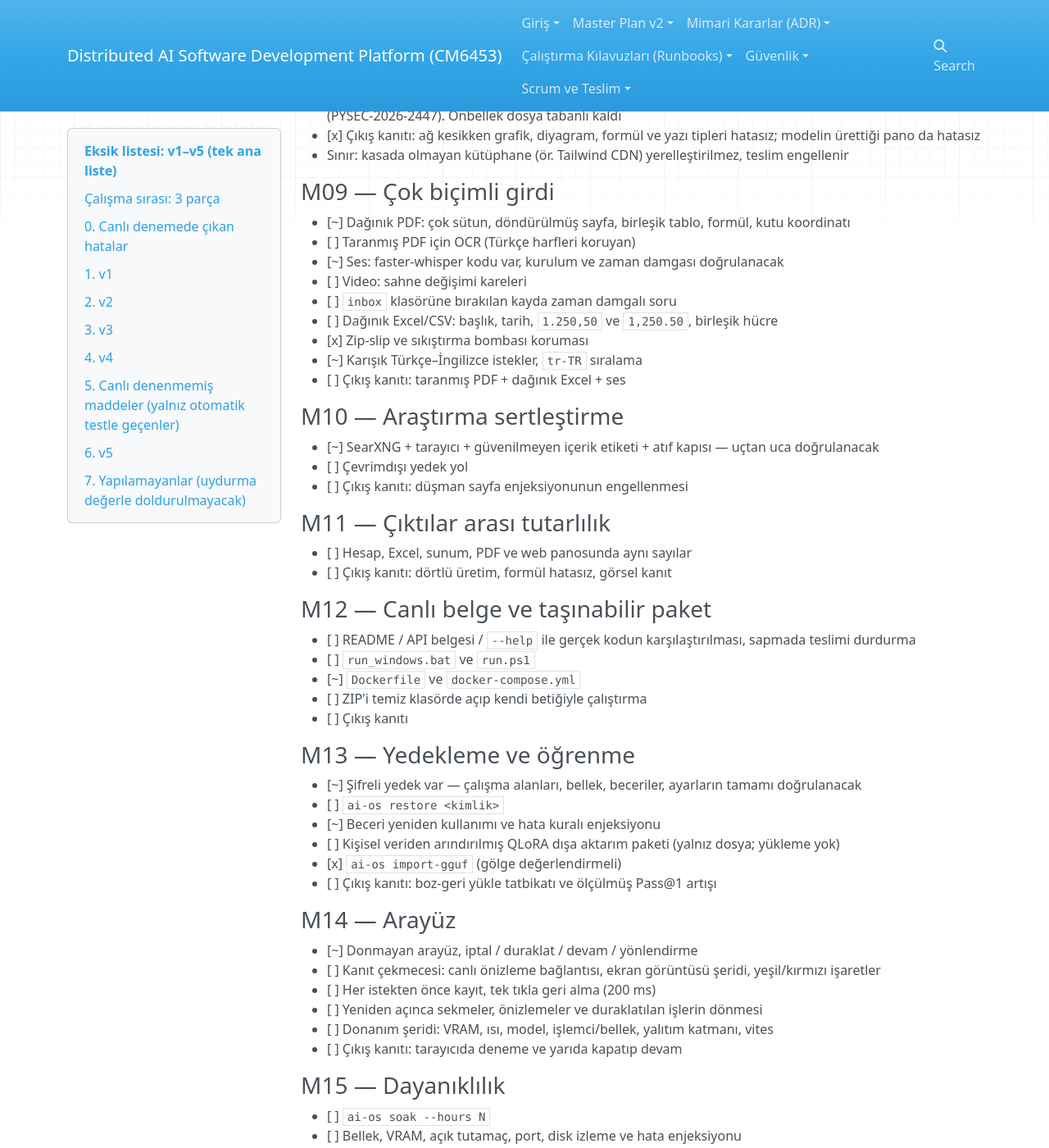
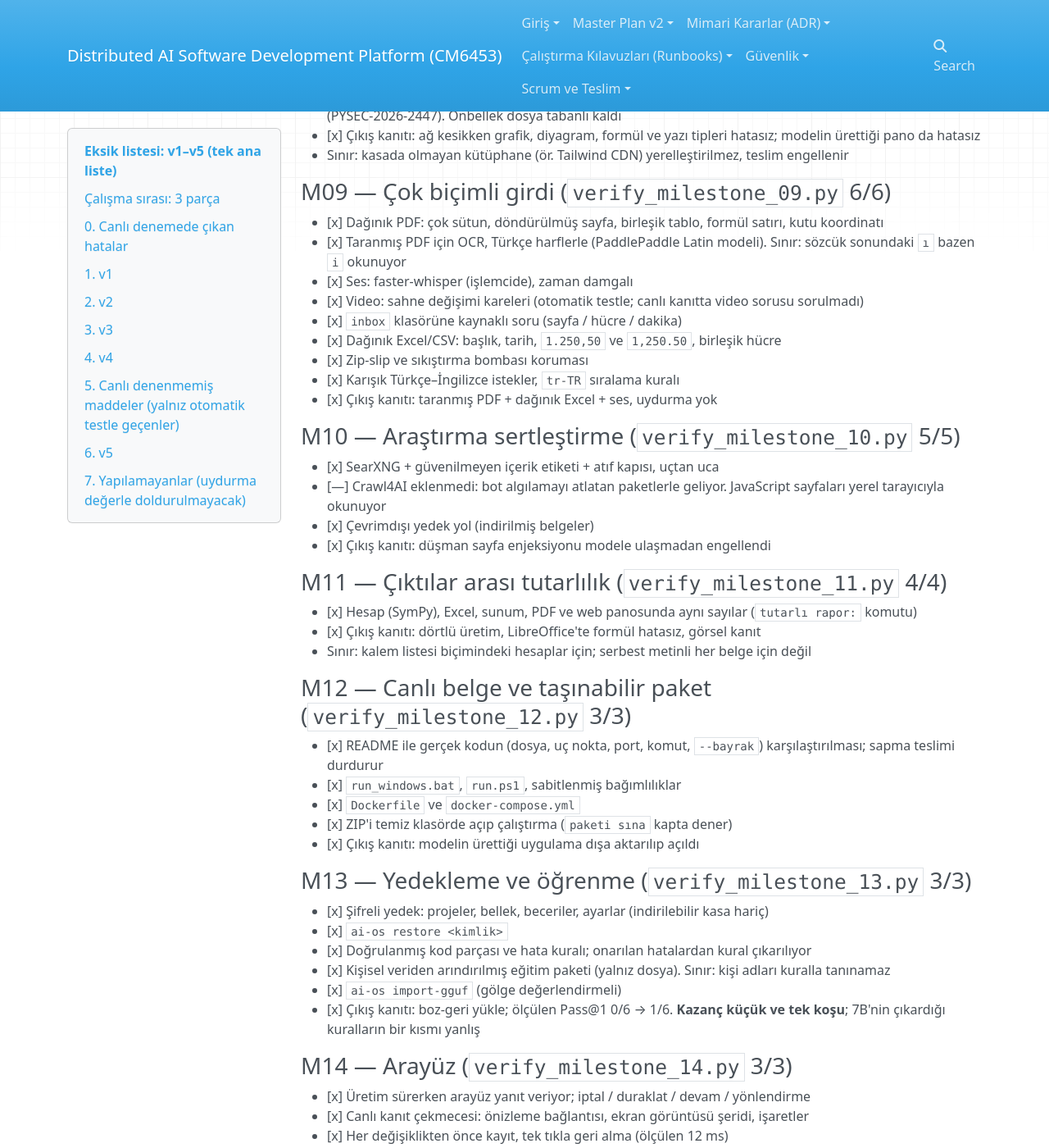
Before and after one commit to bostnishak/distributed-ai-dev-platform, an MkDocs documentation site: the page built from docs/eksik-listesi.md, in a window 1280 px wide and 1400 px high, scrolled down 6473 px. Shown: the whole window at 82% size. Built offline with MkDocs 1.6.1, drawn with Linux system fonts in a browser that asks for light colours; nearby versions of some CDN libraries; some of the changed text lies outside the part shown.

Commit message:
docs: milestones 9-15 with their live proofs; M14 browser step waits without string evaluation
Co-Authored-By: Claude Sonnet 5.5 <noreply@anthropic.com>

```diff
--- a/docs/eksik-listesi.md
+++ b/docs/eksik-listesi.md
@@ -248,66 +248,69 @@ Her parçanın sonunda: tam test ve denetimler, commit, push, PR; sonra modeller
 - [x] Çıkış kanıtı: ağ kesikken grafik, diyagram, formül ve yazı tipleri hatasız; modelin ürettiği pano da hatasız
 - Sınır: kasada olmayan kütüphane (ör. Tailwind CDN) yerelleştirilmez, teslim engellenir
 
-### M09 — Çok biçimli girdi
+### M09 — Çok biçimli girdi (`verify_milestone_09.py` 6/6)
 
-- [~] Dağınık PDF: çok sütun, döndürülmüş sayfa, birleşik tablo, formül, kutu koordinatı
-- [ ] Taranmış PDF için OCR (Türkçe harfleri koruyan)
-- [~] Ses: faster-whisper kodu var, kurulum ve zaman damgası doğrulanacak
-- [ ] Video: sahne değişimi kareleri
-- [ ] `inbox` klasörüne bırakılan kayda zaman damgalı soru
-- [ ] Dağınık Excel/CSV: başlık, tarih, `1.250,50` ve `1,250.50`, birleşik hücre
+- [x] Dağınık PDF: çok sütun, döndürülmüş sayfa, birleşik tablo, formül satırı, kutu koordinatı
+- [x] Taranmış PDF için OCR, Türkçe harflerle (PaddlePaddle Latin modeli). Sınır: sözcük sonundaki `ı` bazen `i` okunuyor
+- [x] Ses: faster-whisper (işlemcide), zaman damgalı
+- [x] Video: sahne değişimi kareleri (otomatik testle; canlı kanıtta video sorusu sorulmadı)
+- [x] `inbox` klasörüne kaynaklı soru (sayfa / hücre / dakika)
+- [x] Dağınık Excel/CSV: başlık, tarih, `1.250,50` ve `1,250.50`, birleşik hücre
 - [x] Zip-slip ve sıkıştırma bombası koruması
-- [~] Karışık Türkçe–İngilizce istekler, `tr-TR` sıralama
-- [ ] Çıkış kanıtı: taranmış PDF + dağınık Excel + ses
+- [x] Karışık Türkçe–İngilizce istekler, `tr-TR` sıralama kuralı
+- [x] Çıkış kanıtı: taranmış PDF + dağınık Excel + ses, uydurma yok
 
-### M10 — Araştırma sertleştirme
+### M10 — Araştırma sertleştirme (`verify_milestone_10.py` 5/5)
 
-- [~] SearXNG + tarayıcı + güvenilmeyen içerik etiketi + atıf kapısı — uçtan uca doğrulanacak
-- [ ] Çevrimdışı yedek yol
-- [ ] Çıkış kanıtı: düşman sayfa enjeksiyonunun engellenmesi
+- [x] SearXNG + güvenilmeyen içerik etiketi + atıf kapısı, uçtan uca
+- [—] Crawl4AI eklenmedi: bot algılamayı atlatan paketlerle geliyor. JavaScript sayfaları yerel tarayıcıyla okunuyor
+- [x] Çevrimdışı yedek yol (indirilmiş belgeler)
+- [x] Çıkış kanıtı: düşman sayfa enjeksiyonu modele ulaşmadan engellendi
 
-### M11 — Çıktılar arası tutarlılık
+### M11 — Çıktılar arası tutarlılık (`verify_milestone_11.py` 4/4)
 
-- [ ] Hesap, Excel, sunum, PDF ve web panosunda aynı sayılar
-- [ ] Çıkış kanıtı: dörtlü üretim, formül hatasız, görsel kanıt
+- [x] Hesap (SymPy), Excel, sunum, PDF ve web panosunda aynı sayılar (`tutarlı rapor:` komutu)
+- [x] Çıkış kanıtı: dörtlü üretim, LibreOffice'te formül hatasız, görsel kanıt
+- Sınır: kalem listesi biçimindeki hesaplar için; serbest metinli her belge için değil
 
-### M12 — Canlı belge ve taşınabilir paket
+### M12 — Canlı belge ve taşınabilir paket (`verify_milestone_12.py` 3/3)
 
-- [ ] README / API belgesi / `--help` ile gerçek kodun karşılaştırılması, sapmada teslimi durdurma
-- [ ] `run_windows.bat` ve `run.ps1`
-- [~] `Dockerfile` ve `docker-compose.yml`
-- [ ] ZIP'i temiz klasörde açıp kendi betiğiyle çalıştırma
-- [ ] Çıkış kanıtı
+- [x] README ile gerçek kodun (dosya, uç nokta, port, komut, `--bayrak`) karşılaştırılması; sapma teslimi durdurur
+- [x] `run_windows.bat`, `run.ps1`, sabitlenmiş bağımlılıklar
+- [x] `Dockerfile` ve `docker-compose.yml`
+- [x] ZIP'i temiz klasörde açıp çalıştırma (`paketi sına` kapta dener)
+- [x] Çıkış kanıtı: modelin ürettiği uygulama dışa aktarılıp açıldı
 
-### M13 — Yedekleme ve öğrenme
+### M13 — Yedekleme ve öğrenme (`verify_milestone_13.py` 3/3)
 
-- [~] Şifreli yedek var — çalışma alanları, bellek, beceriler, ayarların tamamı doğrulanacak
-- [ ] `ai-os restore <kimlik>`
-- [~] Beceri yeniden kullanımı ve hata kuralı enjeksiyonu
-- [ ] Kişisel veriden arındırılmış QLoRA dışa aktarım paketi (yalnız dosya; yükleme yok)
+- [x] Şifreli yedek: projeler, bellek, beceriler, ayarlar (indirilebilir kasa hariç)
+- [x] `ai-os restore <kimlik>`
+- [x] Doğrulanmış kod parçası ve hata kuralı; onarılan hatalardan kural çıkarılıyor
+- [x] Kişisel veriden arındırılmış eğitim paketi (yalnız dosya). Sınır: kişi adları kuralla tanınamaz
 - [x] `ai-os import-gguf` (gölge değerlendirmeli)
-- [ ] Çıkış kanıtı: boz-geri yükle tatbikatı ve ölçülmüş Pass@1 artışı
+- [x] Çıkış kanıtı: boz-geri yükle; ölçülen Pass@1 0/6 → 1/6. **Kazanç küçük ve tek koşu**; 7B'nin çıkardığı kuralların bir kısmı yanlış
 
-### M14 — Arayüz
+### M14 — Arayüz (`verify_milestone_14.py` 3/3)
 
-- [~] Donmayan arayüz, iptal / duraklat / devam / yönlendirme
-- [ ] Kanıt çekmecesi: canlı önizleme bağlantısı, ekran görüntüsü şeridi, yeşil/kırmızı işaretler
-- [ ] Her istekten önce kayıt, tek tıkla geri alma (200 ms)
-- [ ] Yeniden açınca sekmeler, önizlemeler ve duraklatılan işlerin dönmesi
-- [ ] Donanım şeridi: VRAM, ısı, model, işlemci/bellek, yalıtım katmanı, vites
-- [ ] Çıkış kanıtı: tarayıcıda deneme ve yarıda kapatıp devam
+- [x] Üretim sürerken arayüz yanıt veriyor; iptal / duraklat / devam / yönlendirme
+- [x] Canlı kanıt çekmecesi: önizleme bağlantısı, ekran görüntüsü şeridi, işaretler
+- [x] Her değişiklikten önce kayıt, tek tıkla geri alma (ölçülen 12 ms)
+- [x] Yeniden açınca açık dosyalar ve görünüm; yarım kalan proje uyarısı
+- [x] Donanım göstergesi
+- [x] Çıkış kanıtı: yarıda öldürülen sunucu ve gerçek tarayıcı denemesi
+- Sınır: "60 FPS" ayrıca ölçülmedi; duraklatılmış ajan grafiği yeniden başlatmada korunmuyor, `devam et` ile sürüyor
 
-### M15 — Dayanıklılık
+### M15 — Dayanıklılık (`verify_milestone_15.py` 2/2)
 
-- [ ] `ai-os soak --hours N`
-- [ ] Bellek, VRAM, açık tutamaç, port, disk izleme ve hata enjeksiyonu
-- [ ] Çıkış kanıtı: çok saatlik temiz rapor
+- [x] `ai-os soak --hours N`
+- [x] Bellek, VRAM, tutamaç, süreç, port, disk izleme ve hata enjeksiyonu
+- [~] Çıkış kanıtı: **10 dakikalık modelsiz** koşu temiz (68 iş, bellek artışı %0). Çok saatlik koşu yapılmadı: `python scripts/ai_os.py soak --hours 4`
 
 ### M16 — Son istemler ve sertifikasyon
 
-- [ ] `verify_milestone_04.py` – `verify_milestone_16.py` (her biri kendi aşamasında)
-- [ ] `prompts/v5/*.md`
-- [ ] v1–v5'in tamamını bir arada sınayan son test
+- [x] `verify_milestone_01.py` – `verify_milestone_16.py`
+- [x] `prompts/v5/*.md` (ortak sabit ön ek)
+- [~] v1–v5'in tamamını bir arada sınayan son test: M16_STATE
 
 ## 7. Yapılamayanlar (uydurma değerle doldurulmayacak)
 
```
Also changed, not shown: 1 other file.
